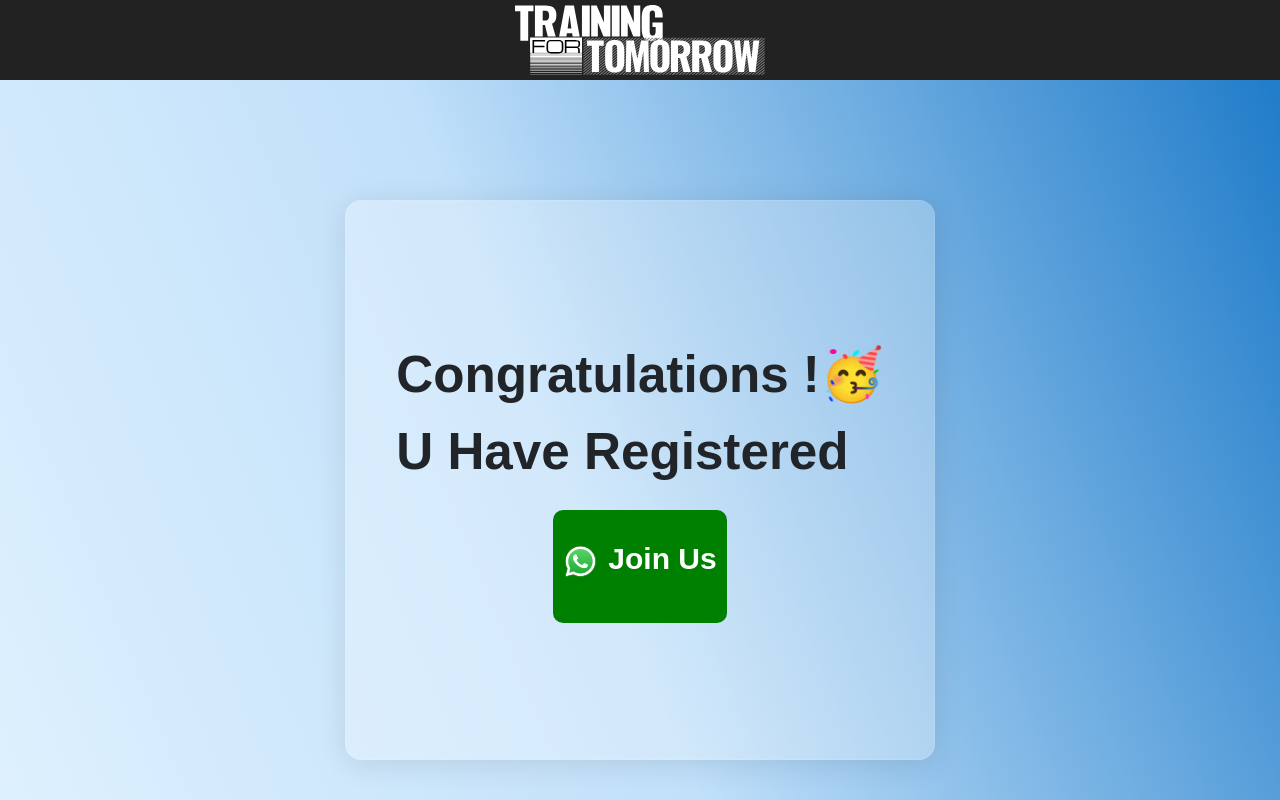
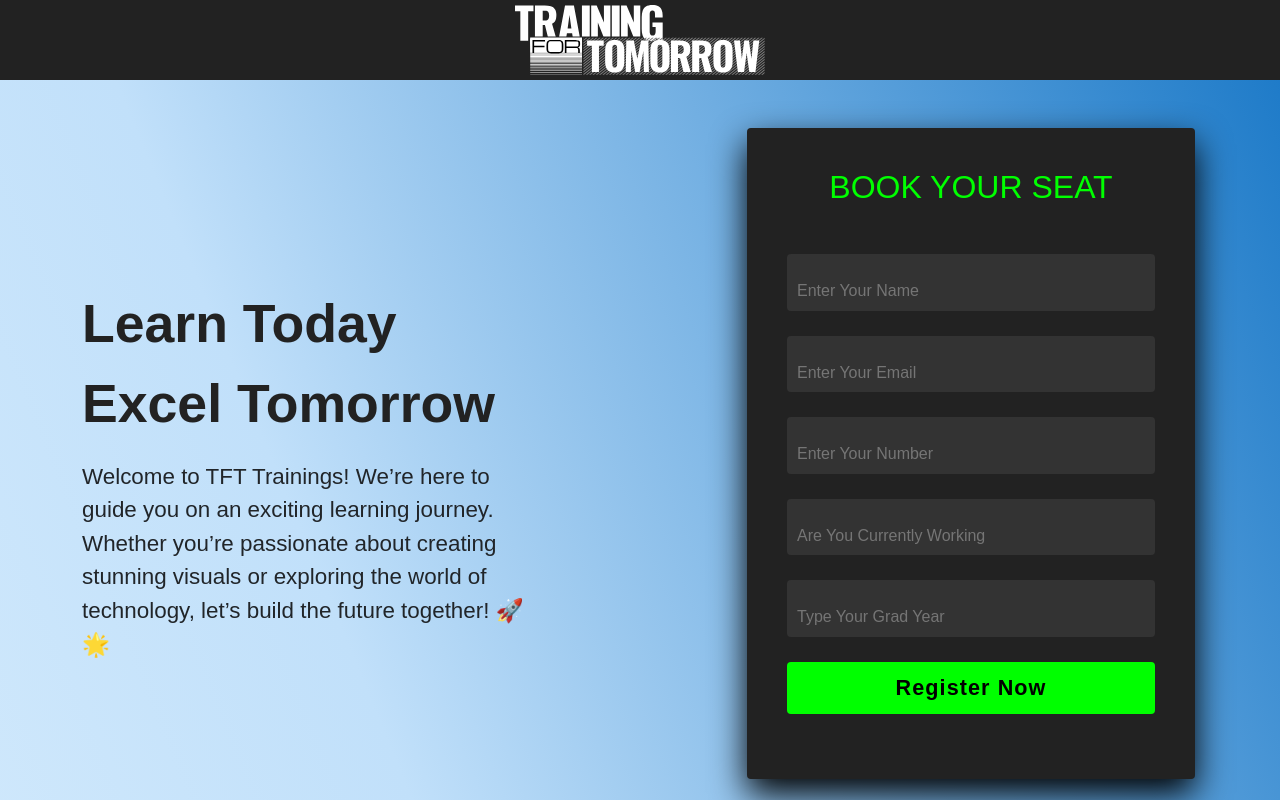
Before and after one commit to alihusnain010203/TFT_Sessions, a React (Vite) app: page / in a window 1280 px wide. Shown: the top 800 px of the page. Built offline with nearby package versions, Linux system fonts and the light colour scheme.

Commit message:
add fixing

```diff
--- a/src/App.jsx
+++ b/src/App.jsx
@@ -8,7 +8,7 @@ import ImgFour from "../src/assets/Monochrome-dark.svg";
 import Whatsapp from "../src/assets/WhatsApp.svg.webp";
 
 function App() {
-  const [show, setshow] = useState(true);
+  const [show, setshow] = useState(false);
   const [error, setError] = useState(false);
   const [loading, setLoading] = useState(false);
   const [data, setdata] = useState({
```
